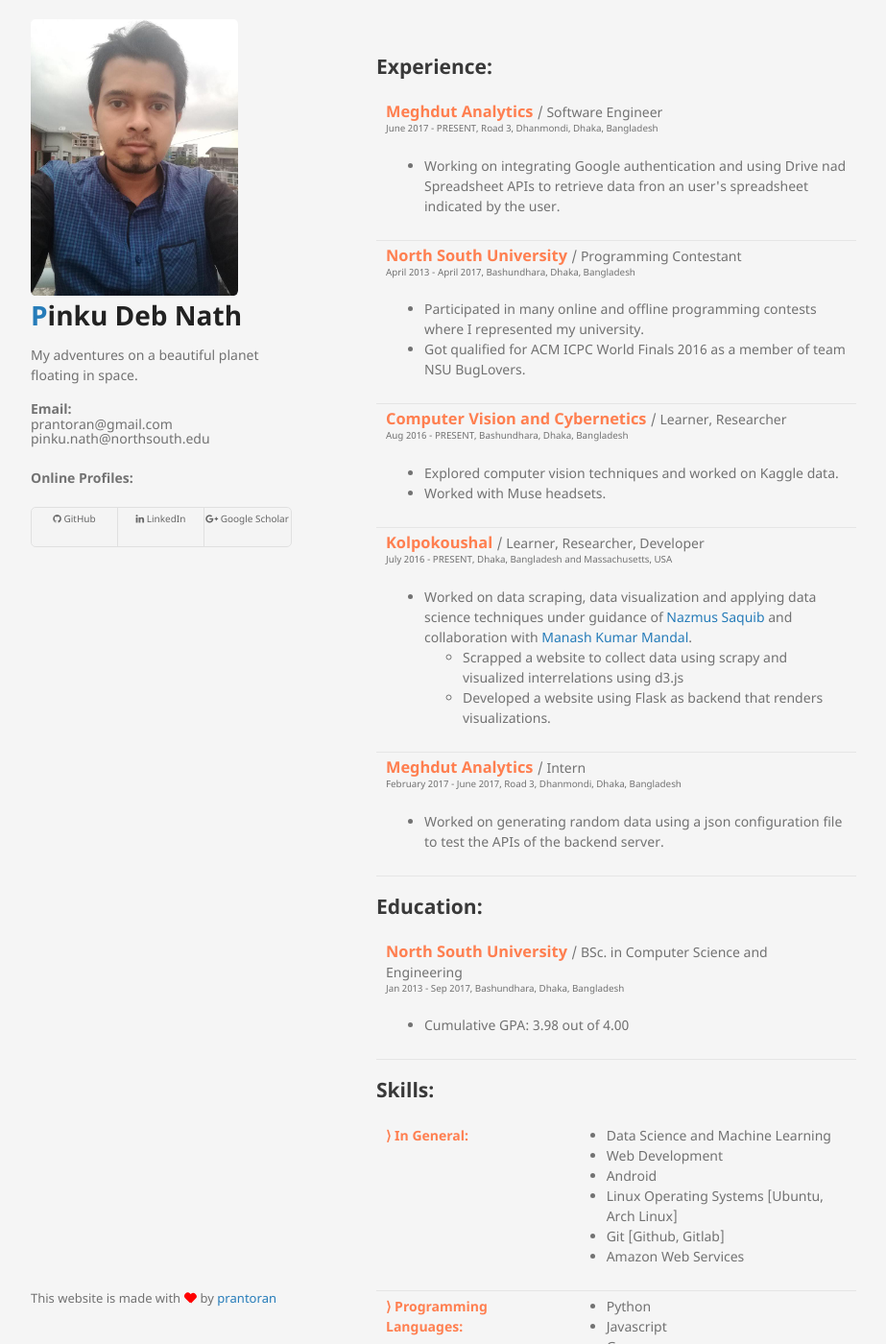
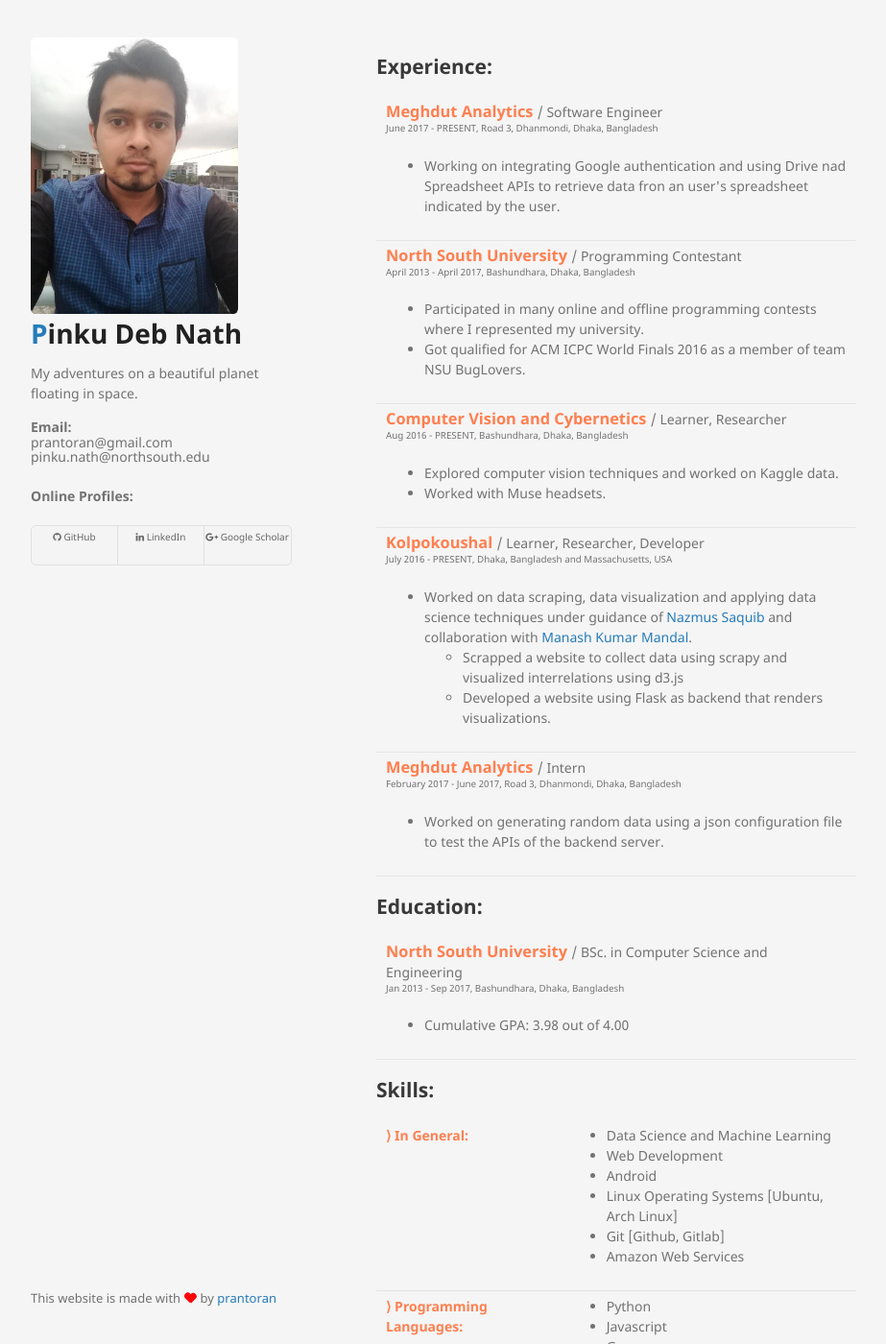
Before and after one commit to prantoran/yo, a Jekyll site: the page built from index.html, in a window 1280 px wide and 1400 px high. Shown: the whole window at 96% size, without its empty margins (178-1101 px from the left). Built offline with Jekyll 4.4.1, drawn with Linux system fonts in a browser that asks for light colours.

Commit message:
Adjust avatar pos

```diff
--- a/assets/css/style.scss
+++ b/assets/css/style.scss
@@ -53,7 +53,7 @@
     margin-top: -2%;
 }
 .avatar-lowmargintop {
-    margin-top: -14%;
+    margin-top: -7%;
 }
 
 .footer-lowmarginbottom {
```
Also changed, not shown: 3 other files.
